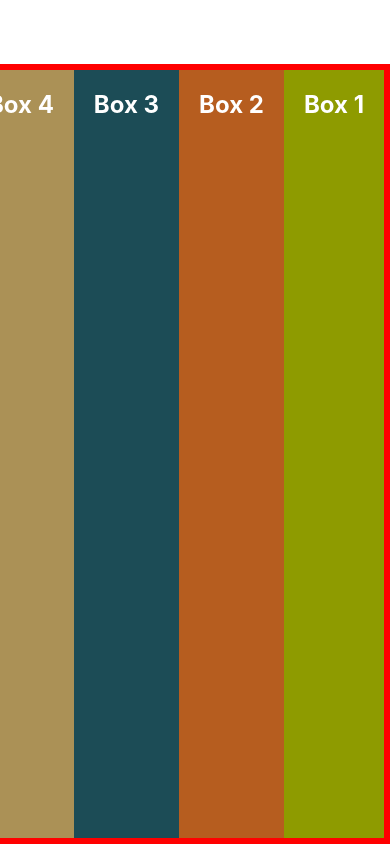
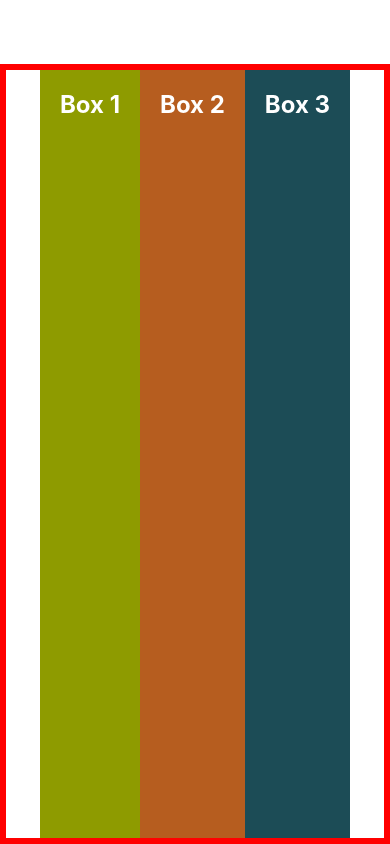
Before and after one commit to Marvellous890/my-react-native, a React Native app: screen / in a window 390 px wide. Built offline with nearby package versions, Linux system fonts and the light colour scheme.

Commit message:
justify content

```diff
--- a/App.js
+++ b/App.js
@@ -9,10 +9,10 @@ export default function App() {
       <Box style={{backgroundColor: "#8e9b00"}}>Box 1</Box>
       <Box style={{backgroundColor: "#b65d1f"}}>Box 2</Box>
       <Box style={{backgroundColor: "#1c4c56"}}>Box 3</Box>
-      <Box style={{backgroundColor: "#ab9156"}}>Box 4</Box>
+      {/*<Box style={{backgroundColor: "#ab9156"}}>Box 4</Box>
       <Box style={{backgroundColor: "#6b0803"}}>Box 5</Box>
       <Box style={{backgroundColor: "#1c4c56"}}>Box 6</Box>
-      <Box style={{backgroundColor: "#b95f21"}}>Box 7</Box>
+      <Box style={{backgroundColor: "#b95f21"}}>Box 7</Box>*/}
     </View>
   )
 }
@@ -20,7 +20,8 @@ export default function App() {
 export const styles = StyleSheet.create({
   container: {
     flex: 1,
-    flexDirection: "row-reverse",
+    flexDirection: "row",
+    justifyContent: "center",
     marginTop: 64,
     borderWidth: 6,
     borderColor: "red"
```
